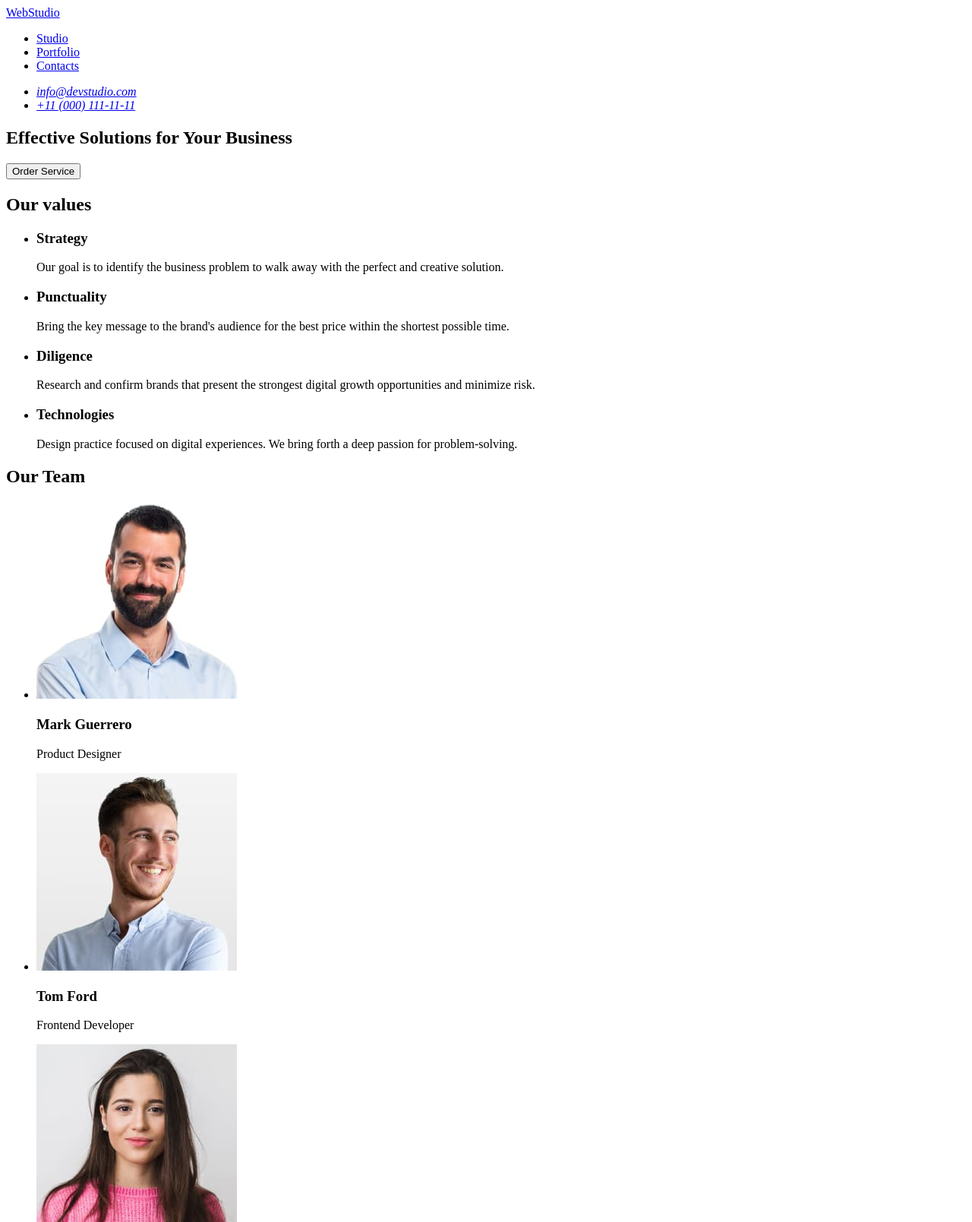
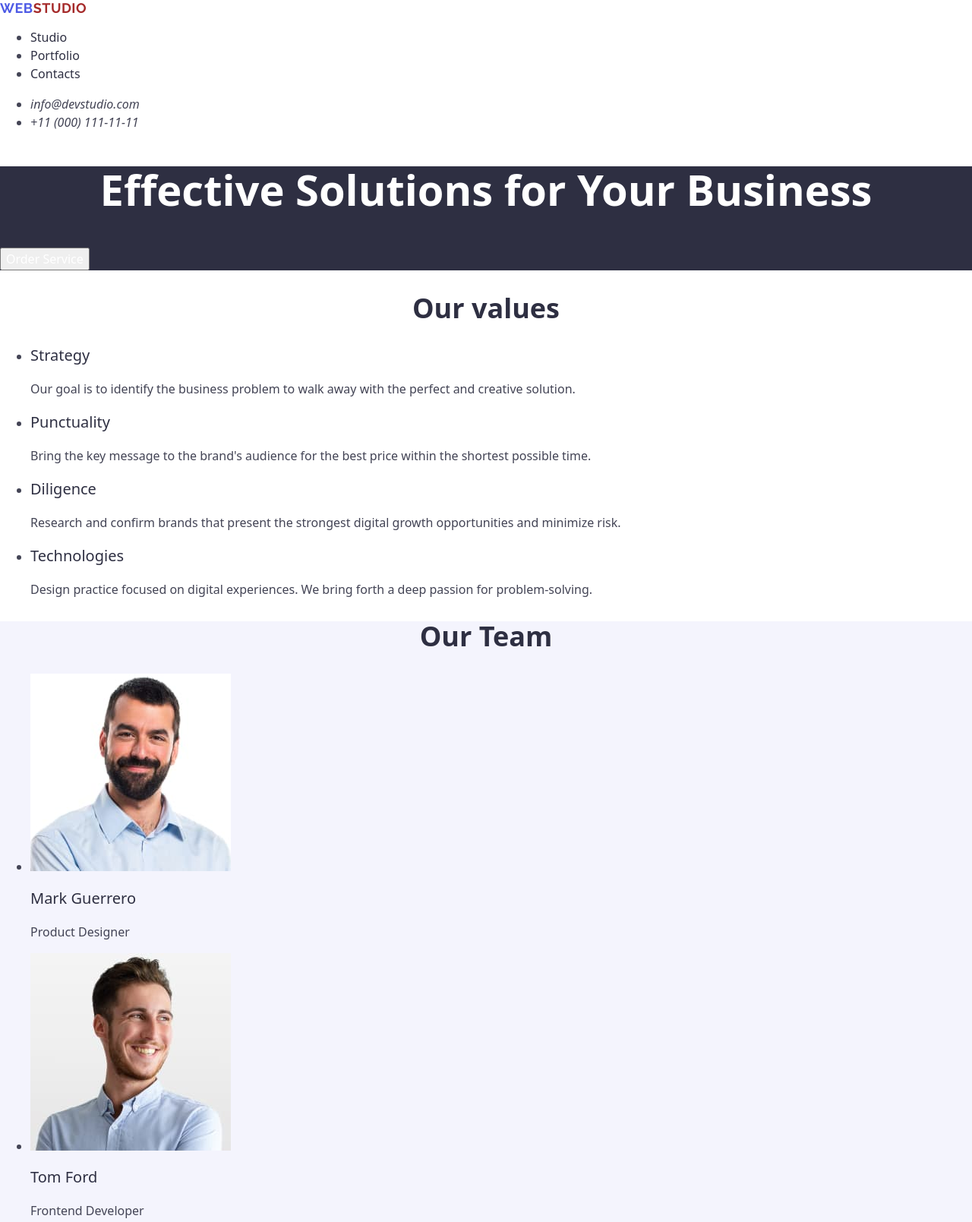
Before and after one commit to maugojaata/goit-markup-hw-02, a plain HTML site: page index.html in a window 1280 px wide. Shown: the top 1609 px of the page at 76% size. Drawn offline with nearby package versions, Linux system fonts and the light colour scheme.

Commit message:
gotowe zadanie

```diff
--- a/css/styles.css
+++ b/css/styles.css
@@ -0,0 +1,98 @@
+body {
+  font-family: "Roboto", "Arial", "Verdana" sans-serif;
+  color: #434455;
+}
+
+.headers {
+  font-weight: 500;
+  font-size: 20px;
+  line-height: 1.2;
+  color: #2e2f42;
+}
+.big-headers {
+  font-weight: 700;
+  font-size: 36px;
+  line-height: 1.11111;
+  text-align: center;
+  color: #2e2f42;
+}
+.interactive {
+  text-decoration: none;
+}
+.interactive:hover {
+  color: brown;
+}
+.interactive:focus {
+  color: brown;
+}
+.pointer {
+  cursor: pointer;
+}
+.logo {
+  font-family: "Raleway", sans-serif;
+  font-weight: 700;
+  font-size: 18px;
+  line-height: 1.16667;
+  letter-spacing: 0.03em;
+  text-transform: uppercase;
+  color: #2e2f42;
+}
+.web-span {
+  color: #4d5ae5;
+}
+.nav-header {
+  font-weight: 500;
+  font-size: 16px;
+  line-height: 1.5;
+  color: #2e2f42;
+}
+.address-links {
+  font-weight: 400;
+  font-size: 16px;
+  line-height: 1.5;
+  color: #434455;
+}
+.effective {
+  background: #2e2f42;
+}
+.effective-header {
+  font-weight: 700;
+  font-size: 56px;
+  line-height: 1.07143;
+  text-align: center;
+  color: #fff;
+}
+.effective-button {
+  font-weight: 500;
+  font-size: 16px;
+  line-height: 1.5;
+  color: #fff;
+}
+.text {
+  font-weight: 400;
+  font-size: 16px;
+  line-height: 1.5;
+}
+.header {
+  background: #fff;
+}
+.team {
+  background: #f4f4fd;
+}
+.footer {
+  background: #2e2f42;
+}
+.footer-text {
+  font-weight: 400;
+  font-size: 16px;
+  line-height: 1.5;
+  color: #f4f4fd;
+}
+.footer-logo {
+  font-family: "Raleway", sans-serif;
+  font-weight: 700;
+  font-size: 18px;
+  line-height: 1.16667;
+  text-transform: uppercase;
+  color: #f4f4fd;
+}
--- a/index.html
+++ b/index.html
@@ -3,73 +3,98 @@
   <head>
     <meta charset="UTF-8" />
     <meta name="viewport" content="width=device-width, initial-scale=1.0" />
+
     <link
-      rel="style-sheet"
+      rel="stylesheet"
       href="https://cdn.jsdelivr.net/npm/modern-normalize@1.1.0/modern-normalize.min.css"
     />
-    <link rel="style-sheet" href="./css/styles.css" />
+    <link rel="preconnect" href="https://fonts.googleapis.com" />
+    <link rel="preconnect" href="https://fonts.gstatic.com" crossorigin />
+    <link
+      href="https://fonts.googleapis.com/css2?family=Raleway:wght@700&family=Roboto:wght@400;500;700&display=swap"
+      rel="stylesheet"
+    />
+    <link rel="stylesheet" href="./css/styles.css" />
     <title>Document</title>
   </head>
   <body>
     <header>
       <nav>
-        <a href="./index.html">WebStudio</a>
+        <a class="interactive logo" href="./index.html"
+          ><span class="web-span">Web</span>Studio</a
+        >
         <ul>
-          <li><a href="/studio">Studio</a></li>
-          <li><a href="/portfolio">Portfolio</a></li>
-          <li><a href="/contacts">Contacts</a></li>
+          <li><a class="interactive nav-header" href="/studio">Studio</a></li>
+          <li>
+            <a class="interactive nav-header" href="/portfolio">Portfolio</a>
+          </li>
+          <li>
+            <a class="interactive nav-header" href="/contacts">Contacts</a>
+          </li>
         </ul>
       </nav>
       <address>
         <ul>
-          <li><a href="mailto:info@devstudio.com">info@devstudio.com</a></li>
-          <li><a href="tel:+110001111111">+11 (000) 111-11-11</a></li>
+          <li>
+            <a
+              class="interactive address-links"
+              href="mailto:info@devstudio.com"
+              >info@devstudio.com</a
+            >
+          </li>
+          <li>
+            <a class="interactive address-links" href="tel:+110001111111"
+              >+11 (000) 111-11-11</a
+            >
+          </li>
         </ul>
       </address>
     </header>
     <main>
-      <section>
-        <h1>Effective Solutions for Your Business</h1>
-        <button type="button">Order Service</button>
+      <section class="effective">
+        <h1 class="effective-header">Effective Solutions for Your Business</h1>
+        <button class="interactive pointer effective-button" type="button">
+          Order Service
+        </button>
       </section>
-      <section>
-        <h2>Our values</h2>
+      <section class="header">
+        <h2 class="big-headers">Our values</h2>
         <ul>
           <li>
-            <h3>Strategy</h3>
-            <p>
+            <h3 class="headers">Strategy</h3>
+            <p class="text">
               Our goal is to identify the business problem to walk away with the
               perfect and creative solution.
             </p>
           </li>
 
           <li>
-            <h3>Punctuality</h3>
-            <p>
+            <h3 class="headers">Punctuality</h3>
+            <p class="text">
               Bring the key message to the brand's audience for the best price
               within the shortest possible time.
             </p>
           </li>
 
           <li>
-            <h3>Diligence</h3>
-            <p>
+            <h3 class="headers">Diligence</h3>
+            <p class="text">
               Research and confirm brands that present the strongest digital
               growth opportunities and minimize risk.
             </p>
           </li>
 
           <li>
-            <h3>Technologies</h3>
-            <p>
+            <h3 class="headers">Technologies</h3>
+            <p class="text">
               Design practice focused on digital experiences. We bring forth a
               deep passion for problem-solving.
             </p>
           </li>
         </ul>
       </section>
-      <section>
-        <h2>Our Team</h2>
+      <section class="team">
+        <h2 class="big-headers">Our Team</h2>
         <ul>
           <li>
             <img
@@ -79,8 +104,8 @@
               height="260"
             />
 
-            <h3>Mark Guerrero</h3>
-            <p>Product Designer</p>
+            <h3 class="headers">Mark Guerrero</h3>
+            <p class="text">Product Designer</p>
           </li>
           <li>
             <img
@@ -90,8 +115,8 @@
               height="260"
             />
 
-            <h3>Tom Ford</h3>
-            <p>Frontend Developer</p>
+            <h3 class="headers">Tom Ford</h3>
+            <p class="text">Frontend Developer</p>
           </li>
           <li>
             <img
@@ -101,8 +126,8 @@
               height="260"
             />
 
-            <h3>Camila Garcia</h3>
-            <p>Marketing</p>
+            <h3 class="headers">Camila Garcia</h3>
+            <p class="text">Marketing</p>
           </li>
           <li>
             <img
@@ -112,74 +137,82 @@
               height="260"
             />
 
-            <h3>Daniel Wilson</h3>
-            <p>UI Designer</p>
+            <h3 class="headers">Daniel Wilson</h3>
+            <p class="text">UI Designer</p>
           </li>
         </ul>
       </section>
       <section>
-        <h2>Our Portfolio</h2>
+        <h2 class="big-headers">Our Portfolio</h2>
         <ul>
           <li>
             <img
               src="./images/interface.jpg"
               alt="Interface of banking app"
-              width="300"
+              width="360"
+              height="300"
             />
-            <h3>Banking App</h3>
-            <p>App</p>
+            <h3 class="headers">Banking App</h3>
+            <p class="text">App</p>
           </li>
           <li>
             <img
               src="./images/payment.jpg"
               alt="Someone paying via smartphone"
-              width="300"
+              width="360"
+              height="300"
             />
-            <h3>Cashless Payment</h3>
-            <p>Marketing</p>
+            <h3 class="headers">Cashless Payment</h3>
+            <p class="text">Marketing</p>
           </li>
           <li>
             <img
               src="./images/meditation.jpg"
               alt="Laptop with a Meditation App on a screen"
-              width="300"
+              width="360"
+              height="300"
             />
-            <h3>Meditation App</h3>
-            <p>App</p>
+            <h3 class="headers">Meditation App</h3>
+            <p class="text">App</p>
           </li>
           <li>
             <img
               src="./images/taxi.jpg"
               alt="view on a steering wheel of a car"
-              width="300"
+              width="360"
+              height="300"
             />
-            <h3>Taxi Service</h3>
-            <p>Marketing</p>
+            <h3 class="headers">Taxi Service</h3>
+            <p class="text">Marketing</p>
           </li>
           <li>
             <img
               src="./images/illustrations.jpg"
               alt="smartphones with different wallpapers"
-              width="300"
+              width="360"
+              height="300"
             />
-            <h3>Screen Illustrations</h3>
-            <p>Design</p>
+            <h3 class="headers">Screen Illustrations</h3>
+            <p class="text">Design</p>
           </li>
           <li>
             <img
               src="./images/courses.jpg"
               alt="A woman in yellow sweater"
-              width="300"
+              width="360"
+              height="300"
             />
-            <h3>Online Courses</h3>
-            <p>Marketing</p>
+            <h3 class="headers">Online Courses</h3>
+            <p class="text">Marketing</p>
           </li>
         </ul>
       </section>
     </main>
-    <footer>
-      <a href="./index.html">WebStudio</a>
-      <p>
+    <footer class="footer">
+      <a class="interactive footer-logo" href="./index.html"
+        ><span class="web-span">Web</span>Studio</a
+      >
+      <p class="footer-text">
         Increase the flow of customers and sales for your business with digital
         marketing & growth solutions.
       </p>
```
